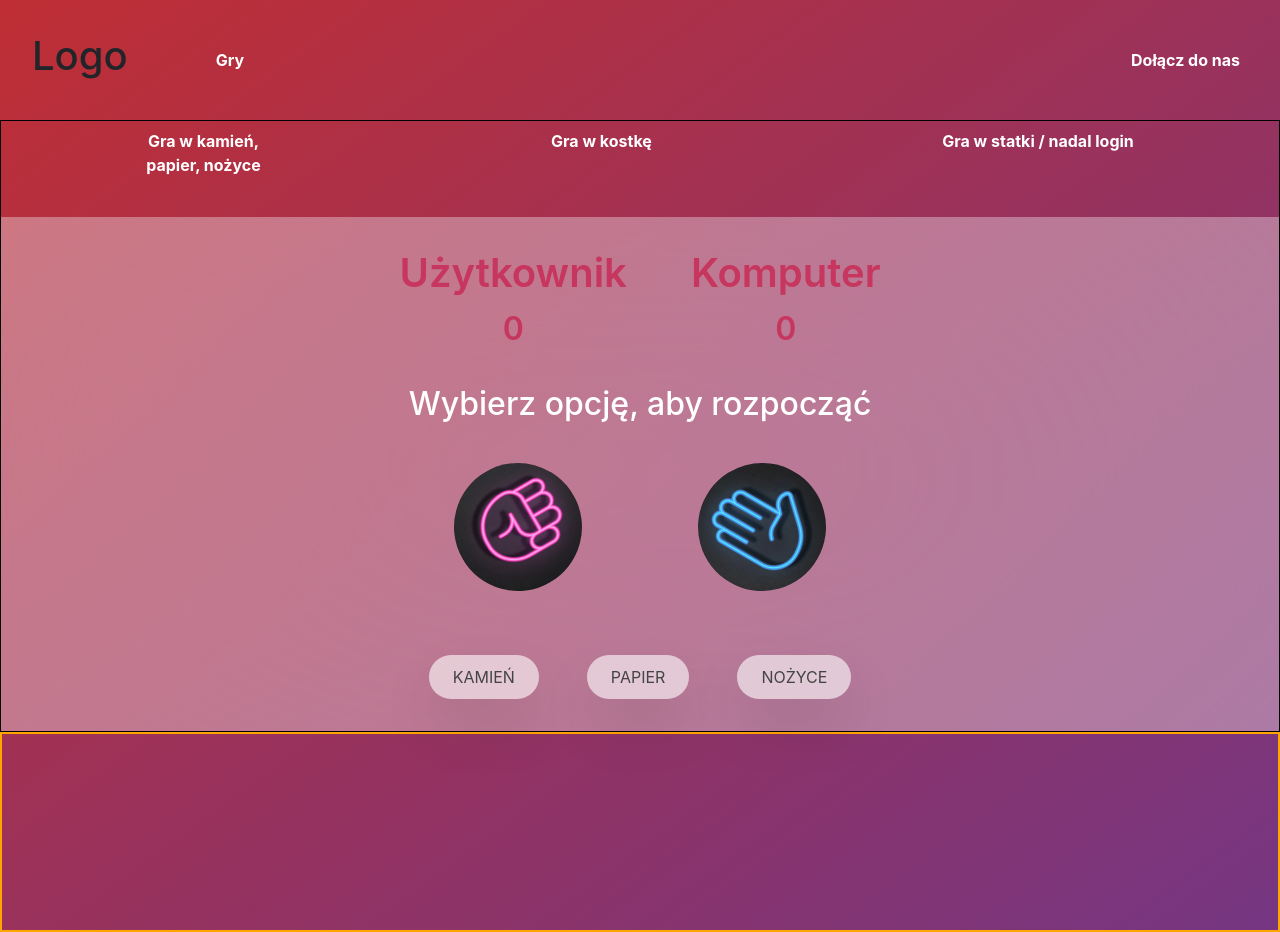
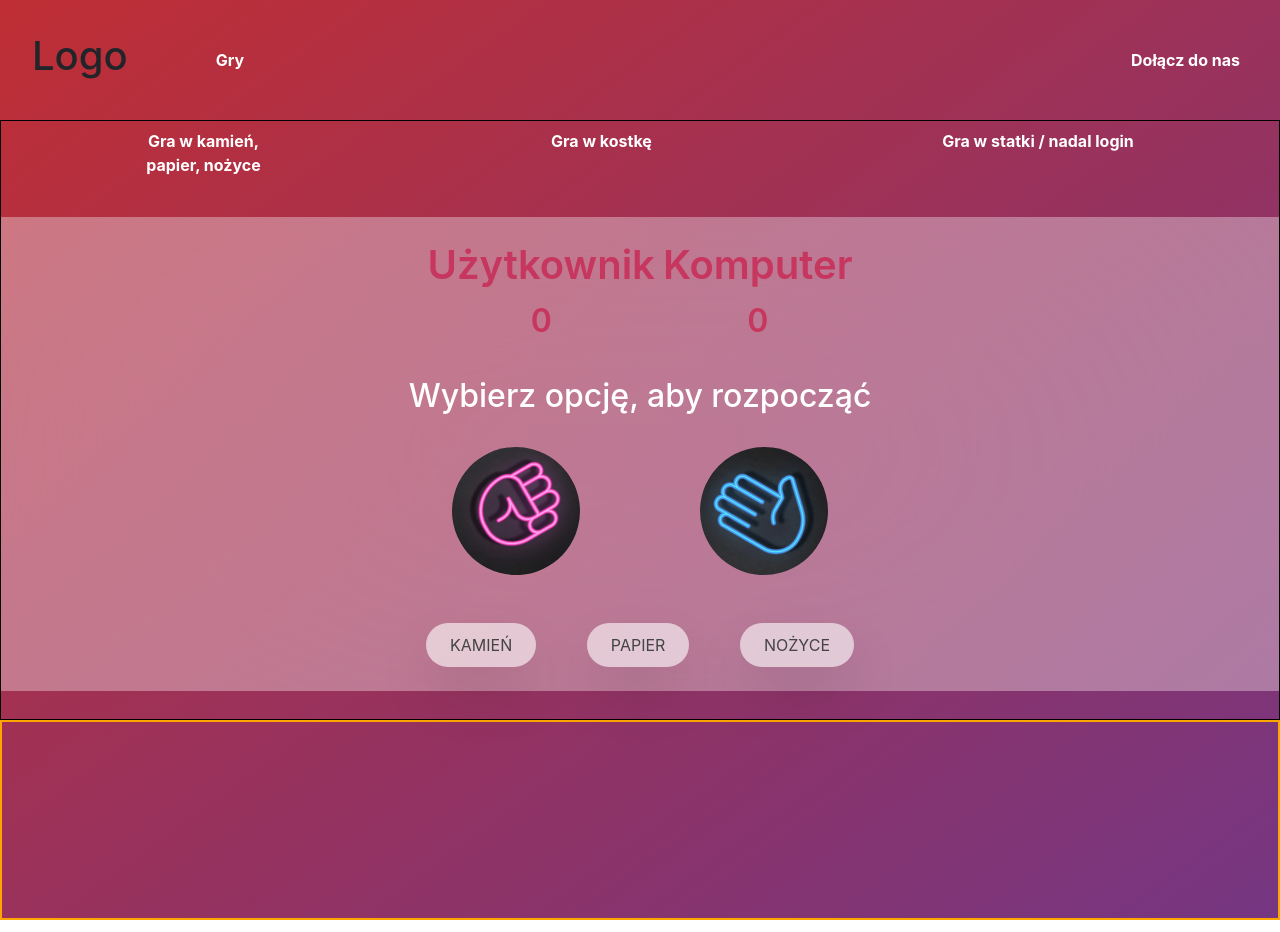
Before and after one commit to milewsk/Gry-Giereczki-Schematy, a React (Create React App) app in the folder js-react/: page /games/game1 in a window 1280 px wide. Built offline with nearby package versions, Linux system fonts and the light colour scheme.

Commit message:
corrected errors in games

```diff
--- a/js-react/src/components/Games/KPN/KPN.css
+++ b/js-react/src/components/Games/KPN/KPN.css
@@ -4,8 +4,8 @@
     backdrop-filter: blur(200px);
     font-weight: 700;
 }
-.row {
-    width: fit-content;
+.w-fit-content {
+    width: fit-content!important;
 }
 .fw-600 {
     font-weight:600!important;
@@ -25,7 +25,8 @@
 .options, .choices {
     display: flex;
     justify-content: space-around;
-    padding: 2rem 1rem;
+    flex-wrap: wrap;
+    /* padding: 2rem 1rem; */
 }
 .options {
     gap: 1rem;
--- a/js-react/src/components/Games/KPN/KPN.js
+++ b/js-react/src/components/Games/KPN/KPN.js
@@ -98,7 +98,7 @@ const KPN = (props) => {
     },[]);
     return (
         <section className="container-fluid game text-center">
-            <div className="score row justify-content-between py-5 py-md-3 g-3 m-auto">
+            <div className="score w-fit-content row justify-content-between py-5 py-md-3 g-2 m-auto">
                 <div className="player-score col ">
                     <h1 className="fw-600">Użytkownik</h1>
                     <p className="fw-600 fs-2">0</p>
@@ -109,13 +109,13 @@ const KPN = (props) => {
                 </div>
             </div>
 
-            <div className="row match FadeOut m-auto">
+            <div className="row match w-fit-content FadeOut m-auto">
                 <h2>Wybierz opcję, aby rozpocząć</h2>
-                <div className="choices">
+                <div className="choices py-4">
                     <img className="player-choice"src={r}/>
                     <img className="computer-choice"src={p}/>
                 </div>
-                <div className="options">
+                <div className="options py-4">
                     <button className="btn rock" value="r">Kamień</button>
                     <button className="btn paper" value="p">Papier</button>
                     <button className="btn scissors" value="s">Nożyce</button>
--- a/js-react/src/components/Games/Kostka/Kostka.js
+++ b/js-react/src/components/Games/Kostka/Kostka.js
@@ -177,7 +177,7 @@ const Kostka = (props) => {
           </p>
         </div>
       </section>
-      <section className="middle_section d-flex flex-md-column col align-items-center order-2 order-md-1 m-auto mt-5">
+      <section className="middle_section d-flex flex-md-column flex-wrap justify-content-center col align-items-center order-2 order-md-1 m-auto mt-5">
         <button className="btn btn--new">🔄 New game</button>
         <button className="btn btn--roll">🎲 Roll dice</button>
         <button className="btn btn--hold">📥 Hold</button>
```
